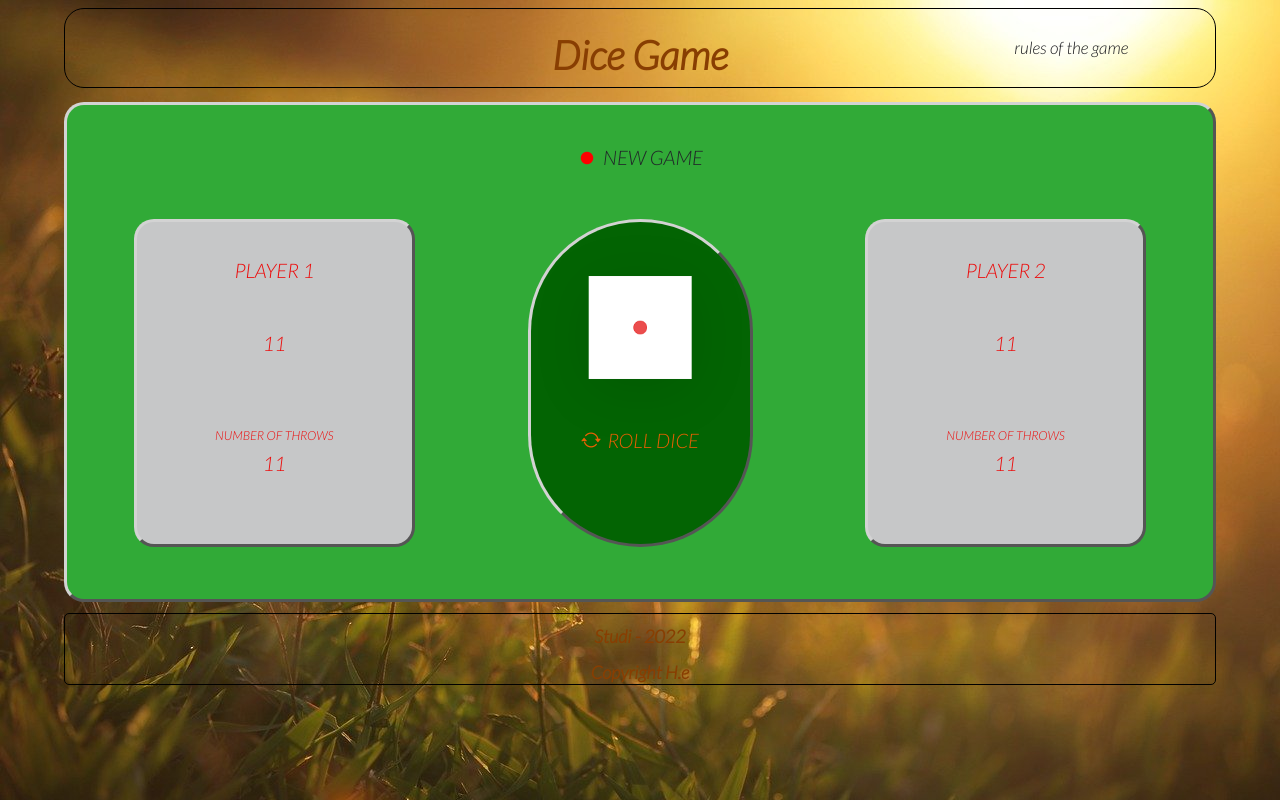
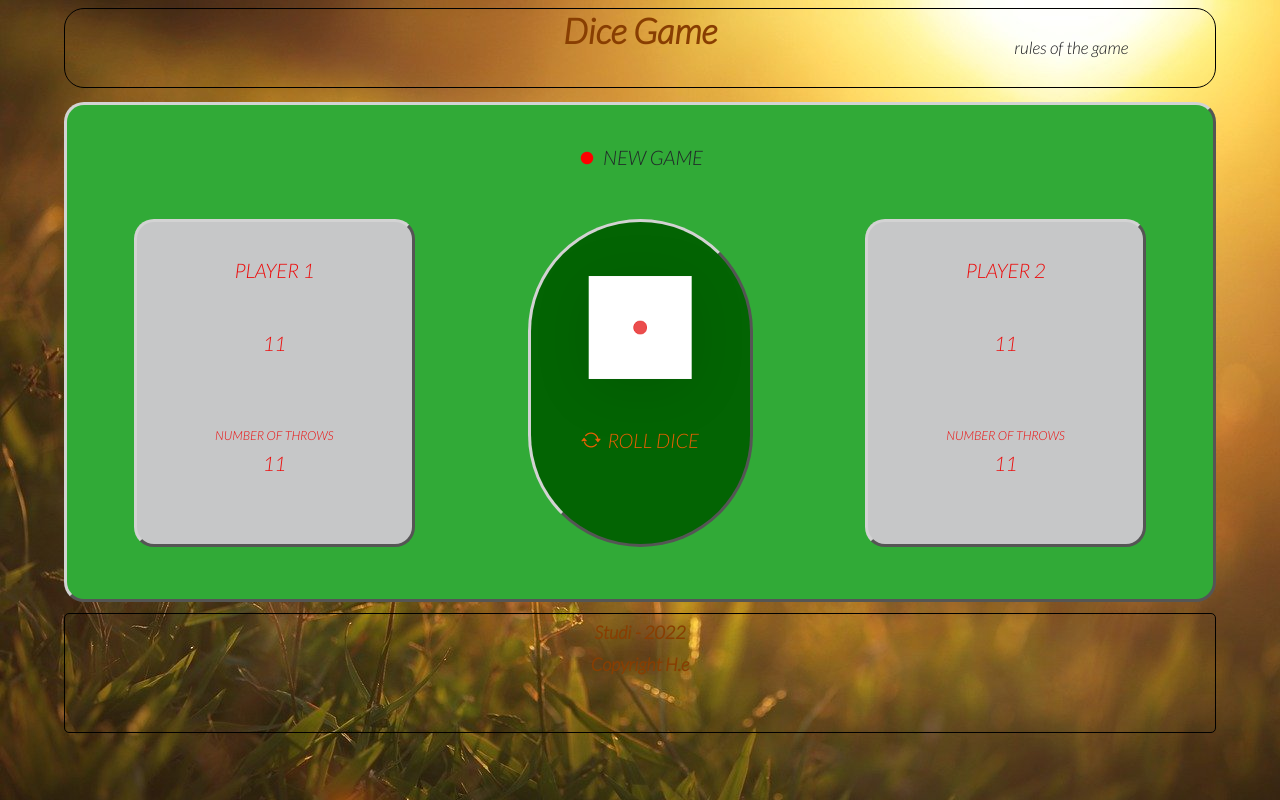
Before and after one commit to Erik-9999/jeux-Javascript, a PHP site: page / in a window 1280 px wide. Run offline with PHP 8.4, Linux system fonts and the light colour scheme; some libraries are stand-ins or nearby versions.

Commit message:
modif footer

```diff
--- a/style.css
+++ b/style.css
@@ -75,9 +75,8 @@ header h1 {
   color: #883e02;
   width: 50%;
   height: 100%;
-  margin-top: 2.8vh;
   font-weight: 700;
-  font-size: 4rem;
+  font-size: 3.5rem;
 }
 
 .rules {
@@ -256,7 +255,7 @@ div.score {
 footer {
   position: relative;
   width: 90%;
-  height: 9vh;
+  height: 15vh;
   left: 5%;
   top: 0.6vh;
   border-radius: 5px;
@@ -266,7 +265,8 @@ footer {
 footer h3, footer p {
   text-align: center;
   color: #883e02;
-  margin-top: 1.5vh;
+  margin-top: 1vh;
+  height: 20%;
   font-weight: 700;
   font-size: 1.8em;
 }
--- a/style.scss
+++ b/style.scss
@@ -91,9 +91,9 @@ header h1 {
   color: rgb(136, 62, 2);
   width:50%;
   height: 100%;
-  margin-top: 2.8vh;
+
   font-weight: 700;
-  font-size:4rem;
+  font-size:3.5rem;
 
 }
 .rules{
@@ -247,7 +247,7 @@ div.score {
 footer {
   position: relative;
   width: 90%;
-  height: 9vh;
+  height: 15vh;
   left: 5%;
   top: 0.6vh;
   border-radius: 5px;
@@ -255,9 +255,11 @@ footer {
 }
 
 footer h3,footer p{
+
   text-align: center;
   color: rgb(136, 62, 2);
-  margin-top:1.5vh;
+  margin-top:1vh;
+  height:20%;
   font-weight: 700;
   font-size: 1.8em;
 }
```
Also changed, not shown: 1 other file.
